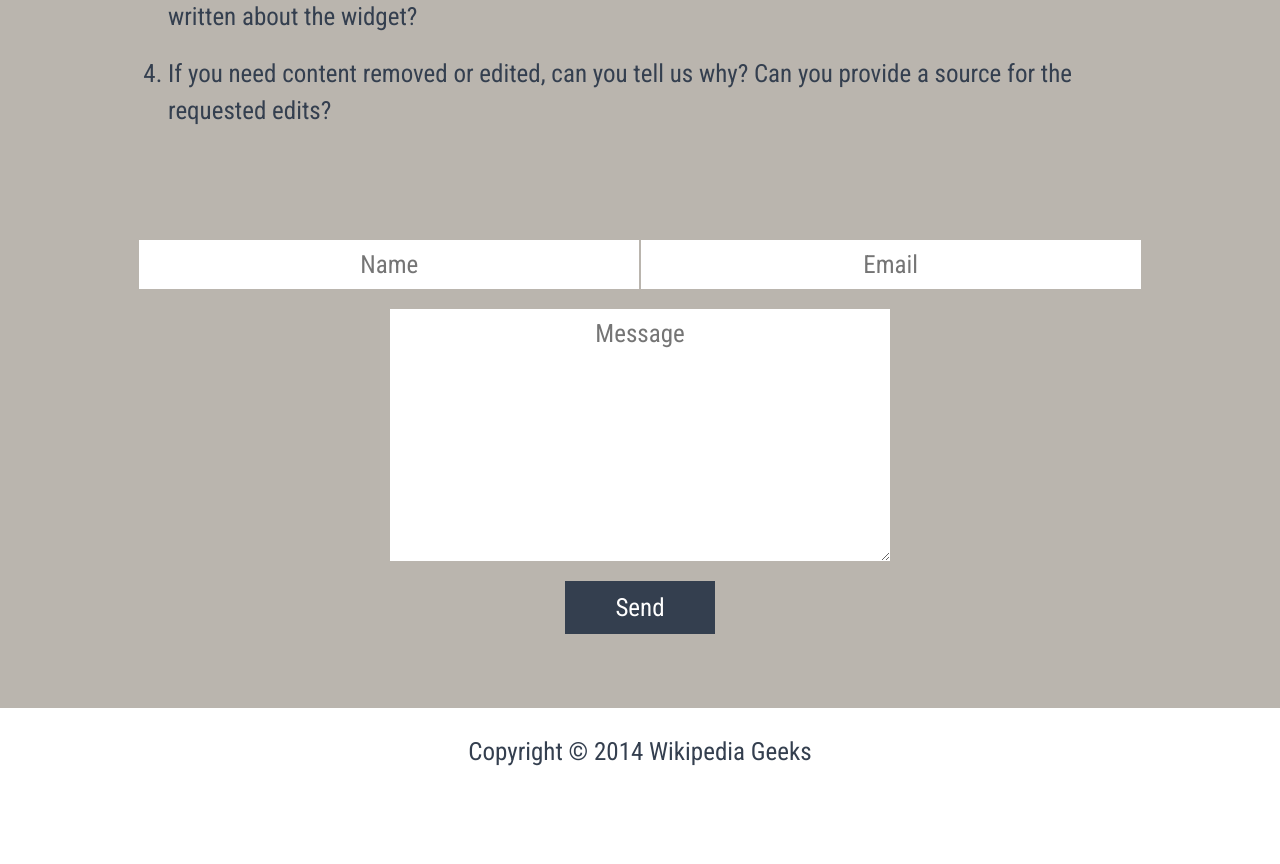
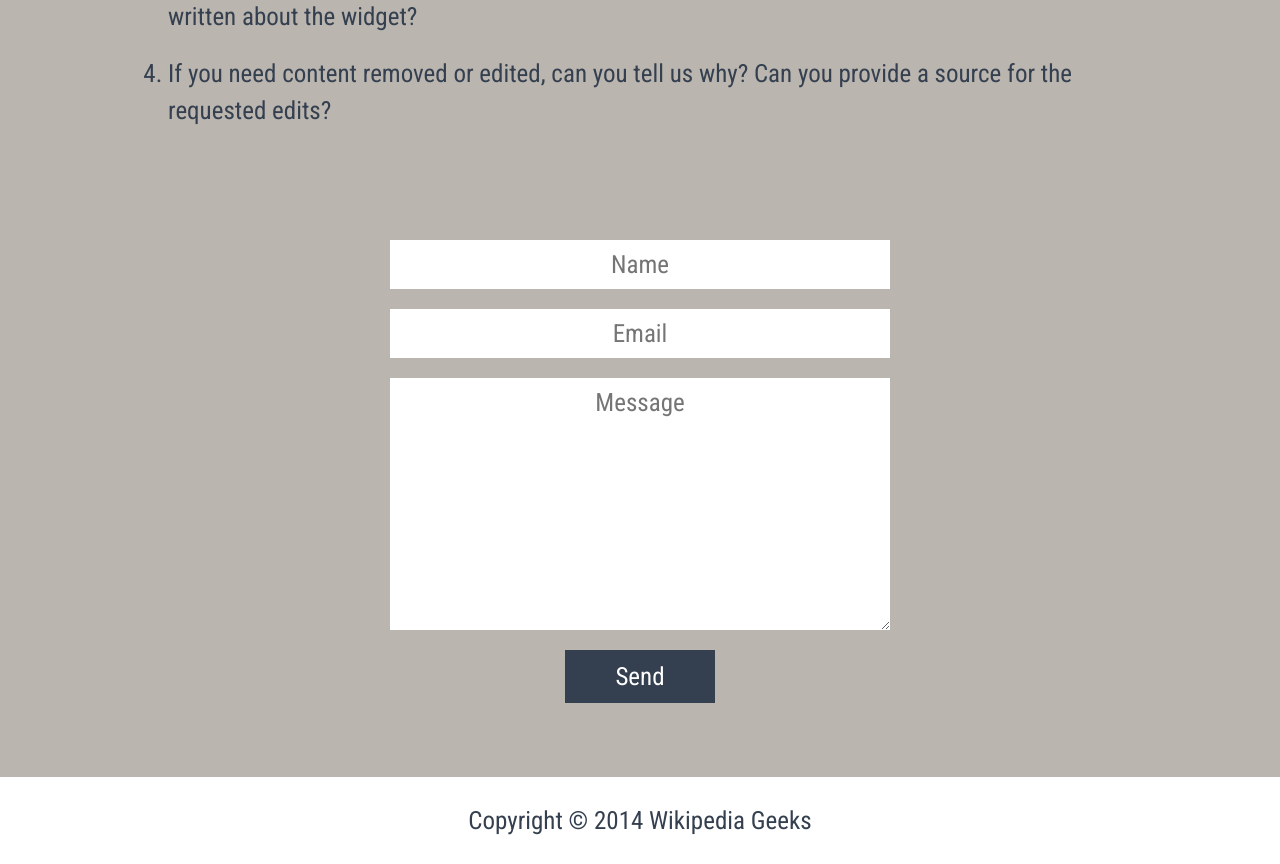
Before and after one commit to sivaraj87/jazztheme, a PHP site: page / in a window 1280 px wide. Shown: the part 4969-5833 px from the top of the page. Before the commit the page ends 5735 px from the top, so only its background shows below. Run offline with PHP 8.4, Linux system fonts and the light colour scheme; some libraries are stand-ins or nearby versions.

Commit message:
Contact form is working, adjustment to sent message CSS.

```diff
--- a/index.php
+++ b/index.php
@@ -103,26 +103,41 @@
               $mailcheck = spamcheck($_REQUEST['email']);
               if ($mailcheck==FALSE)
                 {
-                  echo "<h2 style='text-align:center;color:white'>Oops! Something went wrong. Try again.</h2>";
+                echo "<h2 style='text-align:center;color:white'>Oops! Something went wrong. Try again.</h2>
+                      <form action='index.php' method='post'>
+                      <div><input type='text' name='name' placeholder='Name' /></div>
+                      <div><input type='email' name='email' placeholder='Email' /></div>
+                      <div><textarea cols='40' rows='8' name='message' placeholder='Message'></textarea></div>
+                      <div class='submit'><input type='submit' value='Send' /></div>
+                      </form>"
+                    ;
                   }
               else
                 {//send email
                 $name = $_REQUEST['name'] ;
                 $email = $_REQUEST['email'] ;
                 $message = $_REQUEST['message'] ;
-                  mail("contact@wikipediageeks.com", "Email from $name",
+                mail("contact@wikipediageeks.com", "Message from $name",
                 $message, "From: $email" );
-                  echo "<h2 style='text-align:center;color:white'>Thank you! Your message has been sent.</h2>";
+                echo "<h2 style='text-align:center;color:white'>Thank you! Your message has been sent.</h2>
+                      <form action='index.php' method='post'>
+                      <div><input type='text' name='name' placeholder='Name' /></div>
+                      <div><input type='email' name='email' placeholder='Email' /></div>
+                      <div><textarea cols='40' rows='8' name='message' placeholder='Message'></textarea></div>
+                      <div class='submit'><input type='submit' value='Send' /></div>
+                      </form>"
+                    ;
                   }
                 }
               else
               {//if "email" is not filled out, display the form
-                echo "<form action=php echo htmlspecialchars('index.php'); method='post'>
-                        <input class='contact' type='text' name='name' placeholder='Name' />
-                        <input class='contact' type='email' name='email' placeholder='Email' />
-                        <textarea class='contact' cols='40' rows='8' name='message' placeholder='Message'></textarea>
+              echo "<form action='index.php' method='post'>
+                    <div><input type='text' name='name' placeholder='Name' /></div>
+                    <div><input type='email' name='email' placeholder='Email' /></div>
+                    <div><textarea cols='40' rows='8' name='message' placeholder='Message'></textarea></div>
                     <div class='submit'><input type='submit' value='Send' /></div>
-                      </form>";
+                    </form>"
+                  ;
                 }
               ?>
             </div>
--- a/scss/_base.scss
+++ b/scss/_base.scss
@@ -50,6 +50,9 @@ h2 {
 	line-height: 1;
 	text-align: center;
 	margin: 0;
+}
+h3 {
+	font-size: 8em;
 }
 section {
 	margin-top: 25px;
```
Also changed, not shown: css/main.css. Lines whose indentation alone changed are shown as unchanged.
